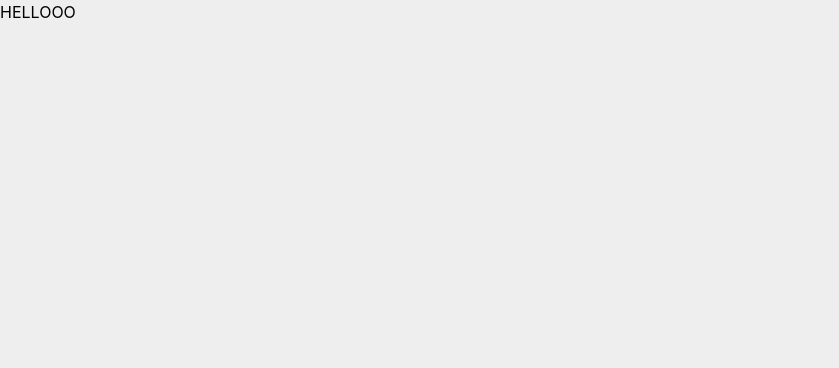
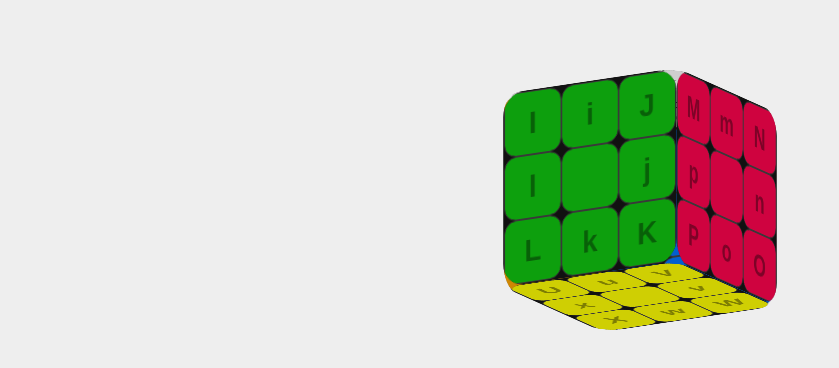
Before and after one commit to McHeisenburglar/rubiks-cube-3d-vite, a React (Vite) app: page /rubiks-cube-3d-vite/customize-panel in a window 1280 px wide. Shown: the top 368 px of the page, without its empty margins (0-839 px from the left). Built offline with nearby package versions, Linux system fonts and the light colour scheme.

Commit message:
Add data-sticker-index property to Sticker, applying --sticker-corner-radius and --sticker-radius dynamically.

```diff
--- a/src/components/scene-refactor/components/Sticker.tsx
+++ b/src/components/scene-refactor/components/Sticker.tsx
@@ -29,6 +29,7 @@ const Sticker: React.FC<StickerProps> = ({
 		'data-sticker-color': side,
 		'data-sticker-name': name,
 		'data-sticker-id': id,
+		'data-sticker-index': index,
 		'data-piece-type': type,
 		'data-sticker-position': position,
 	}
--- a/src/components/ui/customize/CustomizePanel.tsx
+++ b/src/components/ui/customize/CustomizePanel.tsx
@@ -1,9 +1,27 @@
-import React from 'react'
+import React, { useMemo } from 'react'
+import { CubeComponent } from '../../scene-refactor/Main'
+import { CubeWithPos } from '../../../ts/CubeClass3'
 
 interface IProps {}
 
+function useCube() {
+	const cube = useMemo(() => new CubeWithPos(), [])
+	return { cube }
+}
+
 const Component: React.FC<IProps> = () => {
-	return <div>HELLOOO</div>
+	const { cube } = useCube()
+
+	const style = {
+		'--sticker-radius': '12px',
+		'--sticker-corner-radius': '12px',
+	} as React.CSSProperties
+
+	return (
+		<div style={style}>
+			<CubeComponent cube={cube} debug />
+		</div>
+	)
 }
 
 export default Component
```
